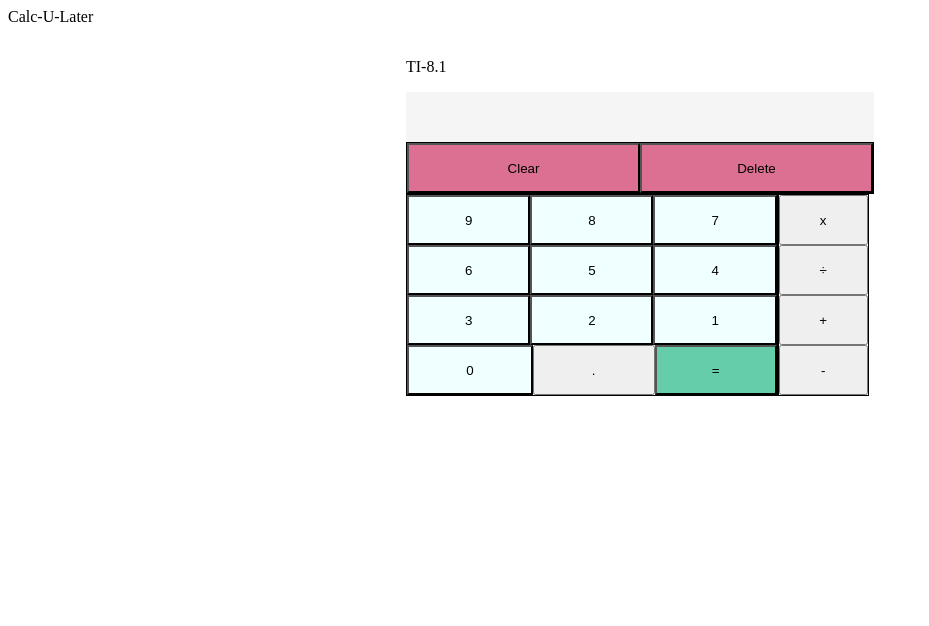
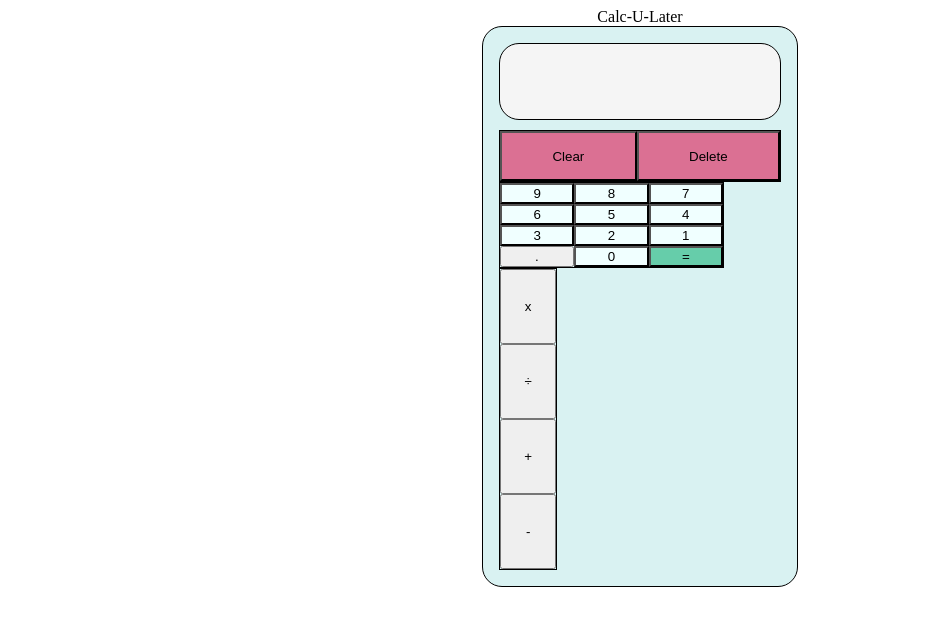
Before and after one commit to sinuCletus/calculator, a plain HTML site: page index.html in a window 1280 px wide. Shown: the whole page, without its empty margins (0-929 px from the left). Drawn offline with Linux system fonts and the light colour scheme.

Commit message:
Add code to CSS and and tweak HTML file
TO make the calculator look presentable I've added more styles to the
calculator as well as moved a few buttons around. I plan to continue
styling after I have give the calculator full functionality.

```diff
--- a/index.html
+++ b/index.html
@@ -11,7 +11,6 @@
 <body>
     <header>Calc-U-Later</header>
     <div class="shell">
-        <p class="model">TI-8.1</p>
         <div class="display"></div>
         <div class="keys">
             <div class="reset">
@@ -28,8 +27,8 @@
                 <button class="number">3</button>
                 <button class="number">2</button>
                 <button class="number">1</button>
+                <button class="lastRow">.</button>
                 <button class="number lastRow">0</button>
-                <button class="lastRow">.</button>
                 <button type="submit" class="lastRow">=</button>
             </div>
                 <div class="operators">
--- a/styles.css
+++ b/styles.css
@@ -1,23 +1,35 @@
+header {
+    text-align: center;
+    width: 25%;
+    margin: auto;
+}
+
 .shell {
-    width: 50%;
-    max-width: 500px;
+    width: 25%;
     min-width: 300px;
+    height: 70%;
     margin-left: auto;
     margin-right: auto;
     padding: 16px;
+    background-color: rgba(183, 231, 231, 0.521);
     display: flex;
     flex-wrap: wrap;
     box-sizing: border-box;
-}
-
-.model {
-    flex-basis: 100%;
+    border: 1px solid black;
+    border-radius: 20px;
 }
 
 .display {
-    height: 50px;
+    height: 75px;
+    border: 1px solid black;
+    border-radius: 20px;
+    margin-bottom: 10px;
     flex-basis: 100%;
     background-color: whitesmoke;
+}
+
+button {
+    height: 75px;
 }
 
 .keys {
@@ -26,20 +38,16 @@
     flex-wrap: wrap;
 }
 
-button {
-    height: 50px;
-
-}
-
 .reset {
     flex-basis: 100%;
+    height: 50px;
     display: flex;
     border: 1px solid black;
 }
 
 .clear-delete {
     flex-grow: 1;
-    width: 45%;
+    height: 100%;
     background-color: palevioletred;
 }
 
@@ -68,7 +76,7 @@ button[type=submit] {
 }
 
 .operators {
-    flex-basis: 19%;
+    flex-basis: 20%;
     display: flex;
     flex-direction: column;
     border: 1px solid black;
```
